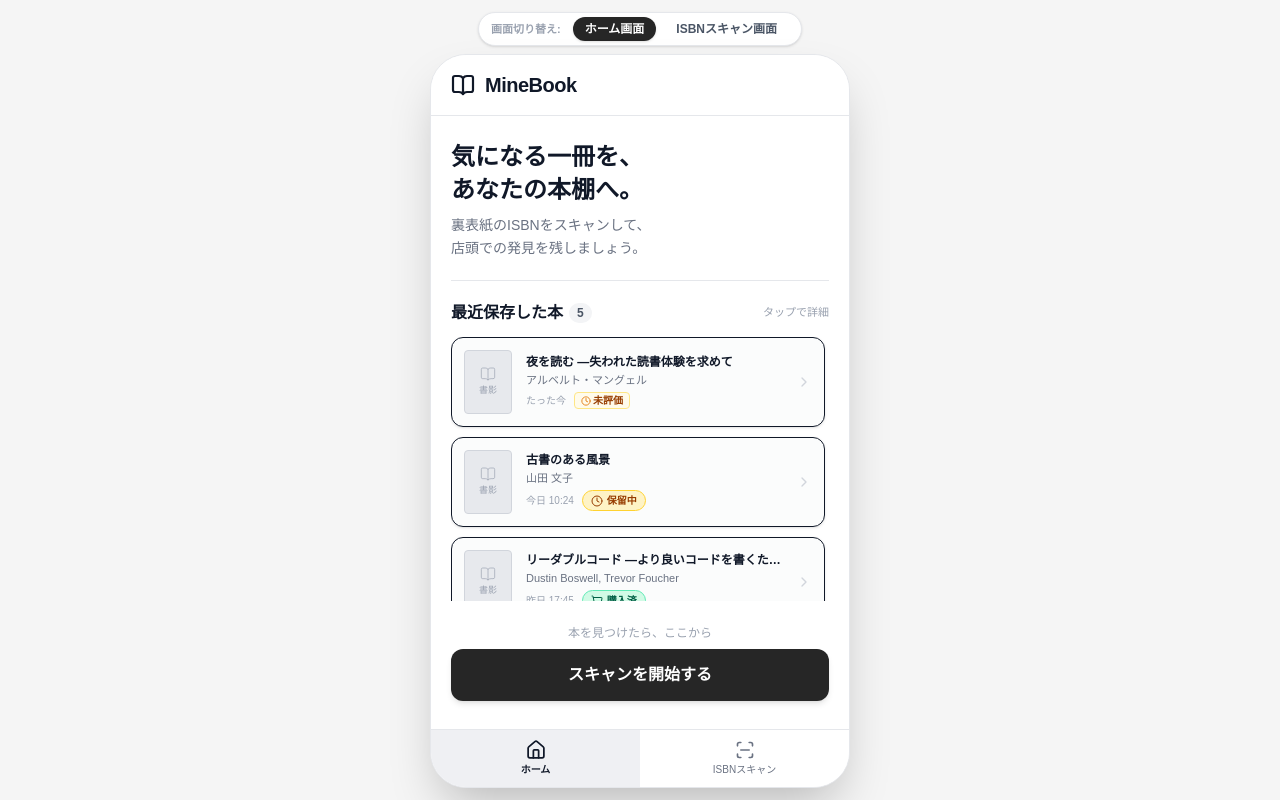
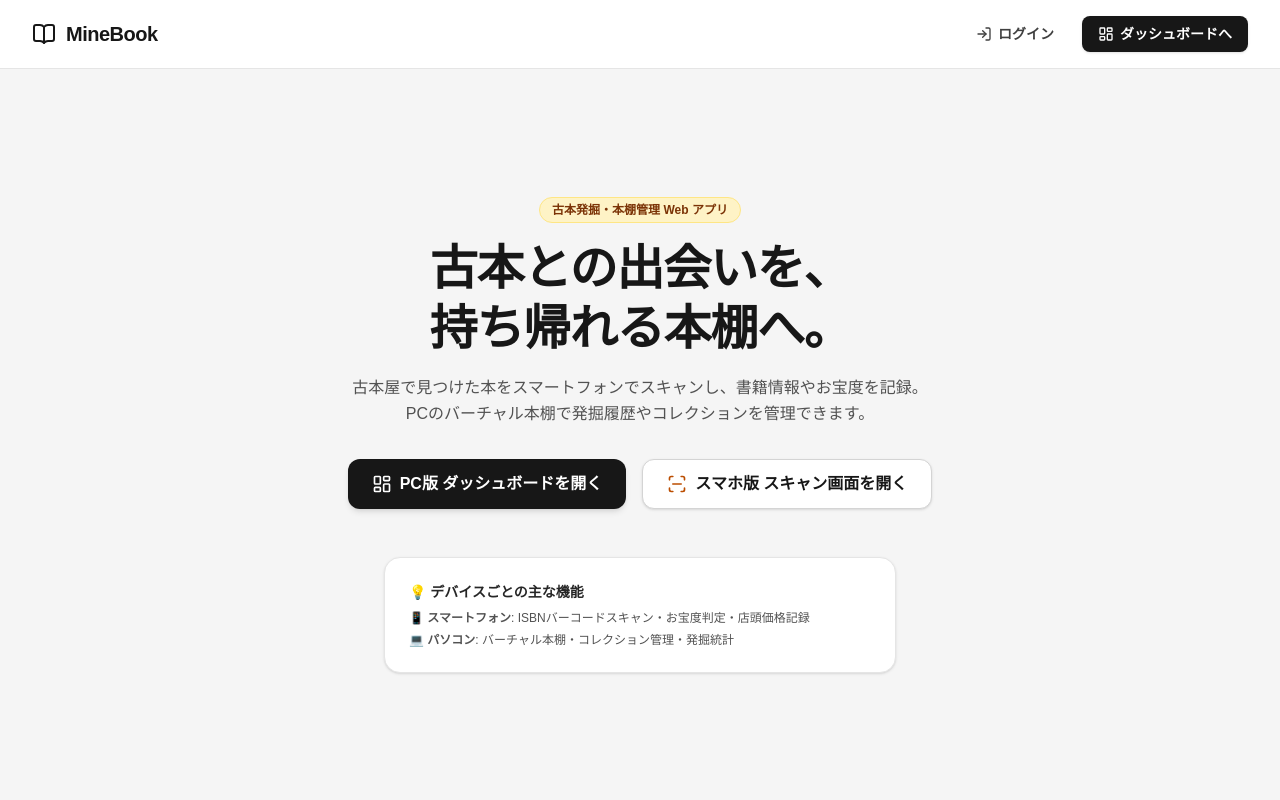
Before and after one commit to dokkanoT/minebook, a Next.js app: page / in a window 1280 px wide. Built offline with nearby package versions, Linux system fonts and the light colour scheme.

Commit message:
feat(page): PCとスマホで画面を出し分けるレスポンシブなトップページに修正

```diff
--- a/src/app/page.tsx
+++ b/src/app/page.tsx
@@ -1,7 +1,81 @@
 'use client';
 
+import React from 'react';
+import Link from 'next/link';
+import { BookOpen, ScanLine, LayoutDashboard, LogIn } from 'lucide-react';
 import { MobileScreen } from './(mobile)/_components/MobileScreen';
 
 export default function Home() {
-  return <MobileScreen />;
+  return (
+    <>
+      {/* スマホ画面（768px 未満） */}
+      <div className="block md:hidden h-full w-full">
+        <MobileScreen />
+      </div>
+
+      {/* PC画面（768px 以上） */}
+      <div className="hidden md:flex min-h-screen flex-col bg-neutral-100 text-neutral-900">
+        <header className="border-b border-neutral-200 bg-white px-8 py-4 flex items-center justify-between">
+          <div className="flex items-center gap-2.5">
+            <BookOpen className="w-6 h-6 text-neutral-900" />
+            <span className="text-xl font-bold tracking-tight">MineBook</span>
+          </div>
+          <div className="flex items-center gap-3">
+            <Link
+              href="/login"
+              className="px-4 py-2 text-sm font-semibold text-neutral-700 hover:text-neutral-900 hover:bg-neutral-100 rounded-lg transition-colors flex items-center gap-1.5"
+            >
+              <LogIn className="w-4 h-4" />
+              ログイン
+            </Link>
+            <Link
+              href="/dashboard"
+              className="px-4 py-2 text-sm font-semibold text-white bg-neutral-900 hover:bg-neutral-800 rounded-lg shadow-sm transition-colors flex items-center gap-1.5"
+            >
+              <LayoutDashboard className="w-4 h-4" />
+              ダッシュボードへ
+            </Link>
+          </div>
+        </header>
+
+        <main className="flex-1 flex flex-col items-center justify-center p-8 text-center max-w-4xl mx-auto">
+          <span className="px-3 py-1 bg-amber-100 text-amber-900 text-xs font-bold rounded-full mb-4 border border-amber-200">
+            古本発掘・本棚管理 Web アプリ
+          </span>
+          <h1 className="text-4xl font-extrabold tracking-tight text-neutral-900 sm:text-5xl leading-tight">
+            古本との出会いを、<br />持ち帰れる本棚へ。
+          </h1>
+          <p className="mt-4 text-base text-neutral-600 max-w-xl leading-relaxed">
+            古本屋で見つけた本をスマートフォンでスキャンし、書籍情報やお宝度を記録。<br />
+            PCのバーチャル本棚で発掘履歴やコレクションを管理できます。
+          </p>
+
+          <div className="mt-8 flex flex-wrap gap-4 justify-center">
+            <Link
+              href="/dashboard"
+              className="px-6 py-3 bg-neutral-900 hover:bg-neutral-800 text-white font-bold rounded-xl shadow-md transition-all flex items-center gap-2"
+            >
+              <LayoutDashboard className="w-5 h-5" />
+              PC版 ダッシュボードを開く
+            </Link>
+            <Link
+              href="/scan"
+              className="px-6 py-3 bg-white hover:bg-neutral-50 text-neutral-900 font-bold rounded-xl border border-neutral-300 shadow-sm transition-all flex items-center gap-2"
+            >
+              <ScanLine className="w-5 h-5 text-amber-700" />
+              スマホ版 スキャン画面を開く
+            </Link>
+          </div>
+
+          <div className="mt-12 p-6 bg-white rounded-2xl border border-neutral-200 shadow-sm max-w-lg w-full text-left">
+            <h2 className="text-sm font-bold text-neutral-800 mb-2">💡 デバイスごとの主な機能</h2>
+            <ul className="text-xs text-neutral-600 space-y-1.5">
+              <li>📱 <strong>スマートフォン</strong>: ISBNバーコードスキャン・お宝度判定・店頭価格記録</li>
+              <li>💻 <strong>パソコン</strong>: バーチャル本棚・コレクション管理・発掘統計</li>
+            </ul>
+          </div>
+        </main>
+      </div>
+    </>
+  );
 }
```
